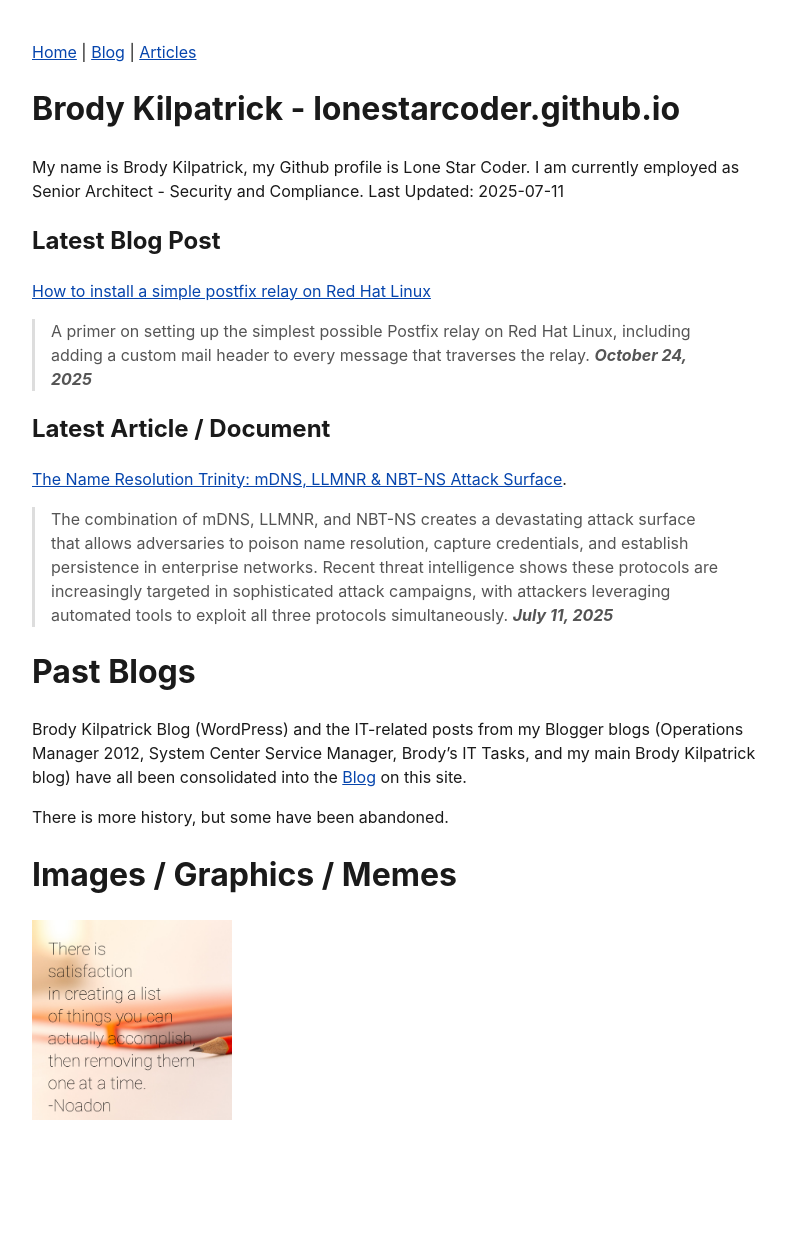
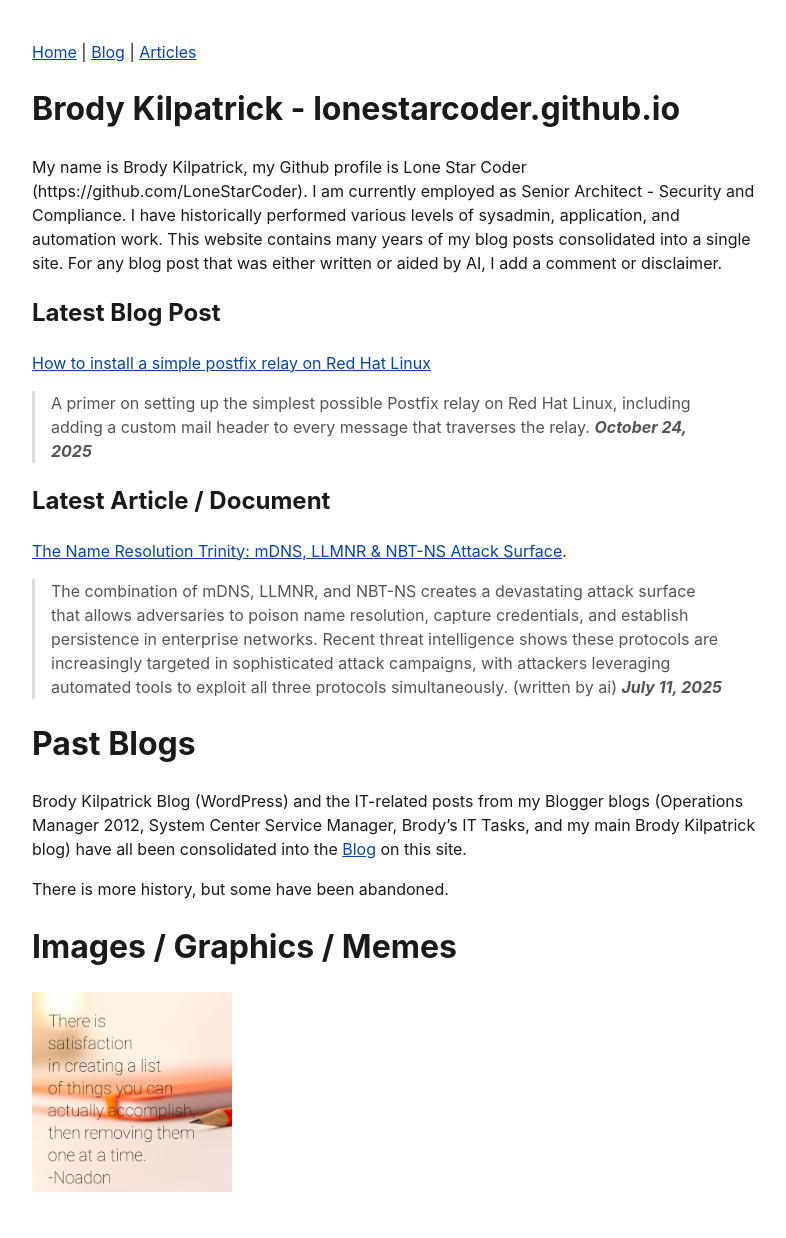
Before and after one commit to LoneStarCoder/lonestarcoder.github.io, a Jekyll site: the page built from index.md, in a window 1280 px wide. Shown: the whole page, without its empty margins (240-1026 px from the left). Built offline with Jekyll 4.4.1, drawn with Linux system fonts in a browser that asks for light colours; before the commit the page ends 1166 px from its top, so only the background shows below that.

Commit message:
Sync index.md (the actual homepage) with README's bio update
You edited README.md directly on GitHub, but the live homepage at
lonestarcoder.github.io actually renders from index.md - README.md
is only what GitHub shows on the repo's own page, not what Jekyll
serves as "/". Porting the same bio/AI-disclaimer edit into index.md
so the live site reflects it.

```diff
--- a/index.md
+++ b/index.md
@@ -4,7 +4,7 @@ permalink: /
 ---
 [Home](https://lonestarcoder.github.io) | [Blog](https://lonestarcoder.github.io/blog/home) | [Articles](https://lonestarcoder.github.io/articles)
 # Brody Kilpatrick - lonestarcoder.github.io
-My name is Brody Kilpatrick, my Github profile is Lone Star Coder. I am currently employed as Senior Architect - Security and Compliance. Last Updated: 2025-07-11
+My name is Brody Kilpatrick, my Github profile is Lone Star Coder (https://github.com/LoneStarCoder). I am currently employed as Senior Architect - Security and Compliance. I have historically performed various levels of sysadmin, application, and automation work. This website contains many years of my blog posts consolidated into a single site. For any blog post that was either written or aided by AI, I add a comment or disclaimer.
 
 ## Latest Blog Post
 [How to install a simple postfix relay on Red Hat Linux](https://lonestarcoder.github.io/blog/install_simple_postfix_relay_on_redhat)
@@ -13,7 +13,7 @@ My name is Brody Kilpatrick, my Github profile is Lone Star Coder. I am currentl
 
 ## Latest Article / Document
 [The Name Resolution Trinity: mDNS, LLMNR & NBT-NS Attack Surface](https://lonestarcoder.github.io/articles/mDNS_LLMNR_NBT-NS_AttackSurface).
-> The combination of mDNS, LLMNR, and NBT-NS creates a devastating attack surface that allows adversaries to poison name resolution, capture credentials, and establish persistence in enterprise networks. Recent threat intelligence shows these protocols are increasingly targeted in sophisticated attack campaigns, with attackers leveraging automated tools to exploit all three protocols simultaneously.
+> The combination of mDNS, LLMNR, and NBT-NS creates a devastating attack surface that allows adversaries to poison name resolution, capture credentials, and establish persistence in enterprise networks. Recent threat intelligence shows these protocols are increasingly targeted in sophisticated attack campaigns, with attackers leveraging automated tools to exploit all three protocols simultaneously. (written by ai)
 > ***July 11, 2025***
 
 # Past Blogs
```
